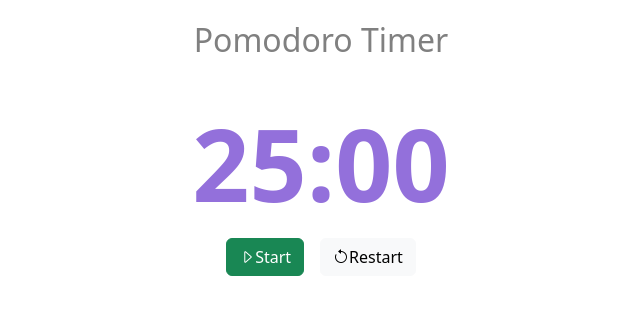
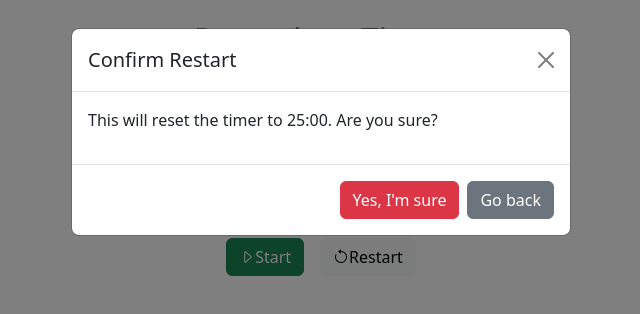
Before and after one commit to anaberst/pommi, a React (Vite) app in the folder react-app/: page / in a window 1280 px wide. Both pictures are taken after a click on the button "Restart". Shown: the top 314 px of the page, without its empty margins (319-959 px from the left). Built offline with nearby package versions, Linux system fonts and the light colour scheme.

Commit message:
Add feature: confirmation modal

```diff
--- a/react-app/src/App.tsx
+++ b/react-app/src/App.tsx
@@ -4,6 +4,7 @@ import { type CountdownApi } from "react-countdown";
 import Controls from "./components/Controls";
 import Timer from "./components/Timer";
 import "bootstrap-icons/font/bootstrap-icons.css";
+import ConfirmModal from "./components/ConfirmModal";
 
 /** TO DO **/
 // add audio upon completion, use onComplete callback
@@ -17,8 +18,6 @@ const App = () => {
   const startColor = "success";
   const pauseColor = "info";
   const restartColor = "light";
-  // const confirmColor = "danger"; this triggers restart AND makes modal disappear
-  // const undoColor = "secondary"; this simply makes the modal disappear
 
   const startText = "Start";
   const pauseText = "Pause";
@@ -33,6 +32,7 @@ const App = () => {
 
   const [isRunning, setIsRunning] = useState(false);
   const [timeLeft, setTimeLeft] = useState(endpoint);
+  const [showModal, setShowModal] = useState(false);
 
   const timerRef = useRef<CountdownApi | null>(null);
 
@@ -60,7 +60,16 @@ const App = () => {
     setIsRunning(false);
   };
 
+  const handleConfirmModal = () => {
+    setShowModal(true);
+  };
+
+  const handleCancelModal = () => {
+    setShowModal(false);
+  };
+
   const handleRestart = () => {
+    setShowModal(false);
     timerRef.current?.stop();
     setIsRunning(false);
     setTimeLeft(Date.now() + minutes * 60000);
@@ -74,7 +83,6 @@ const App = () => {
       >
         Pomodoro Timer
       </h2>
-
       <Timer
         autoStart={false}
         className="d-flex justify-content-center timer-display"
@@ -83,7 +91,6 @@ const App = () => {
         date={timeLeft}
         renderer={timerRenderer}
       />
-
       <div className="d-flex justify-content-center gap-3">
         <Controls
           color={isRunning === false ? startColor : pauseColor}
@@ -93,11 +100,14 @@ const App = () => {
           {isRunning === false ? startText : pauseText}
         </Controls>
 
-        <Controls color={restartColor} onClick={handleRestart}>
+        <Controls color={restartColor} onClick={handleConfirmModal}>
           <i className={restartIcon}></i>
           {restartText}
         </Controls>
       </div>
+      {showModal && (
+        <ConfirmModal onCancel={handleCancelModal} onConfirm={handleRestart} />
+      )}
     </>
   );
 };
--- a/react-app/src/components/ConfirmModal.tsx
+++ b/react-app/src/components/ConfirmModal.tsx
@@ -1,5 +1,51 @@
-const ConfirmModal = () => {
-  return <div>ConfirmModal</div>;
+interface Props {
+  onCancel: () => void;
+  onConfirm: () => void;
+}
+
+const ConfirmModal = ({ onCancel, onConfirm }: Props) => {
+  return (
+    <div
+      className="modal show"
+      tabIndex={-1}
+      style={{ display: "block", backgroundColor: "rgba(0,0,0,0.5)" }}
+    >
+      <div className="modal-dialog">
+        <div className="modal-content">
+          <div className="modal-header">
+            <h5 className="modal-title">Confirm Restart</h5>
+            <button
+              type="button"
+              className="btn-close"
+              data-bs-dismiss="modal"
+              aria-label="Close"
+              onClick={onCancel}
+            ></button>
+          </div>
+          <div className="modal-body">
+            <p>This will reset the timer to 25:00. Are you sure?</p>
+          </div>
+          <div className="modal-footer">
+            <button
+              type="button"
+              className="btn btn-danger"
+              onClick={onConfirm}
+            >
+              Yes, I'm sure
+            </button>
+            <button
+              type="button"
+              className="btn btn-secondary"
+              data-bs-dismiss="modal"
+              onClick={onCancel}
+            >
+              Go back
+            </button>
+          </div>
+        </div>
+      </div>
+    </div>
+  );
 };
 
 export default ConfirmModal;
```
